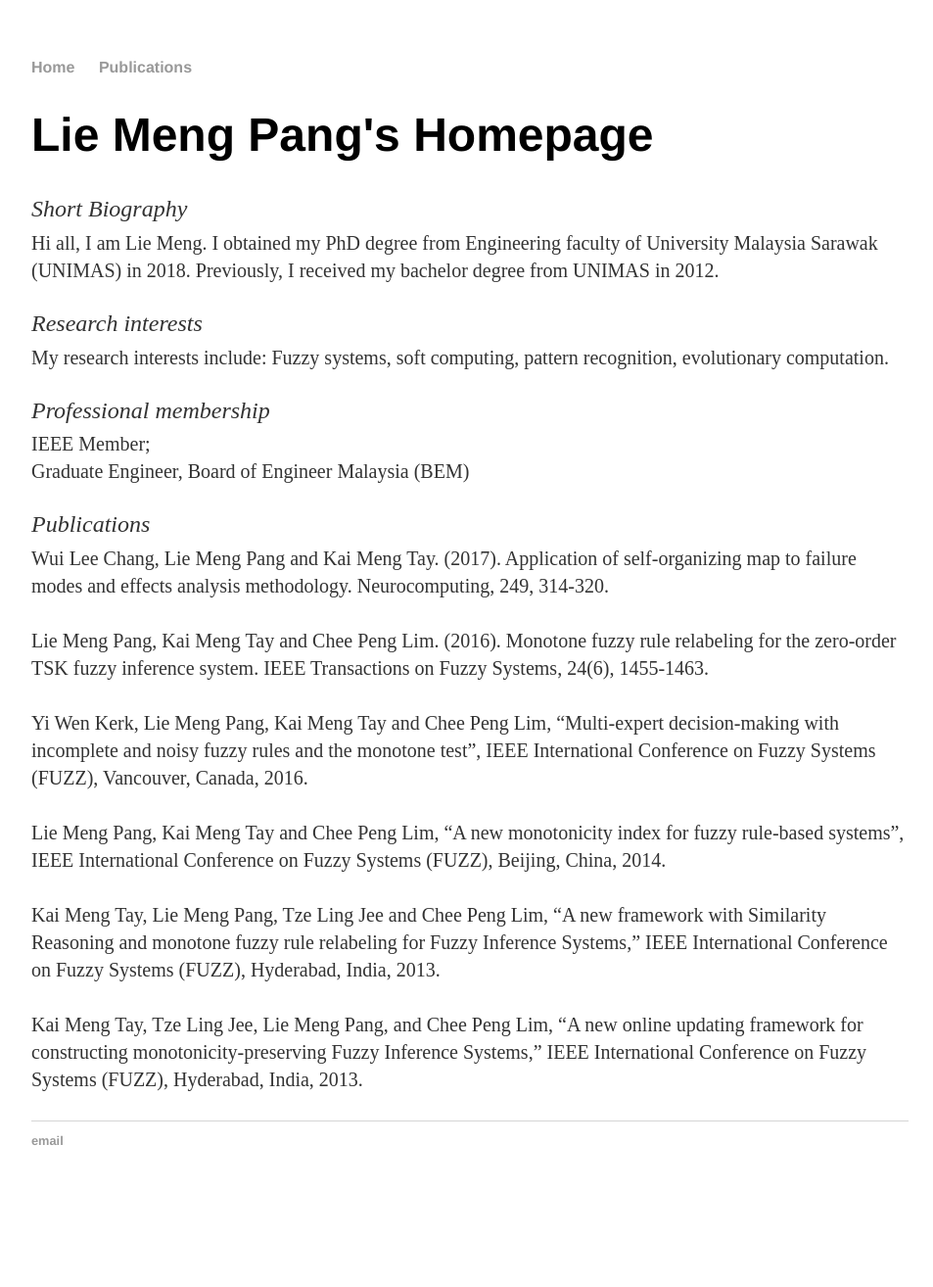
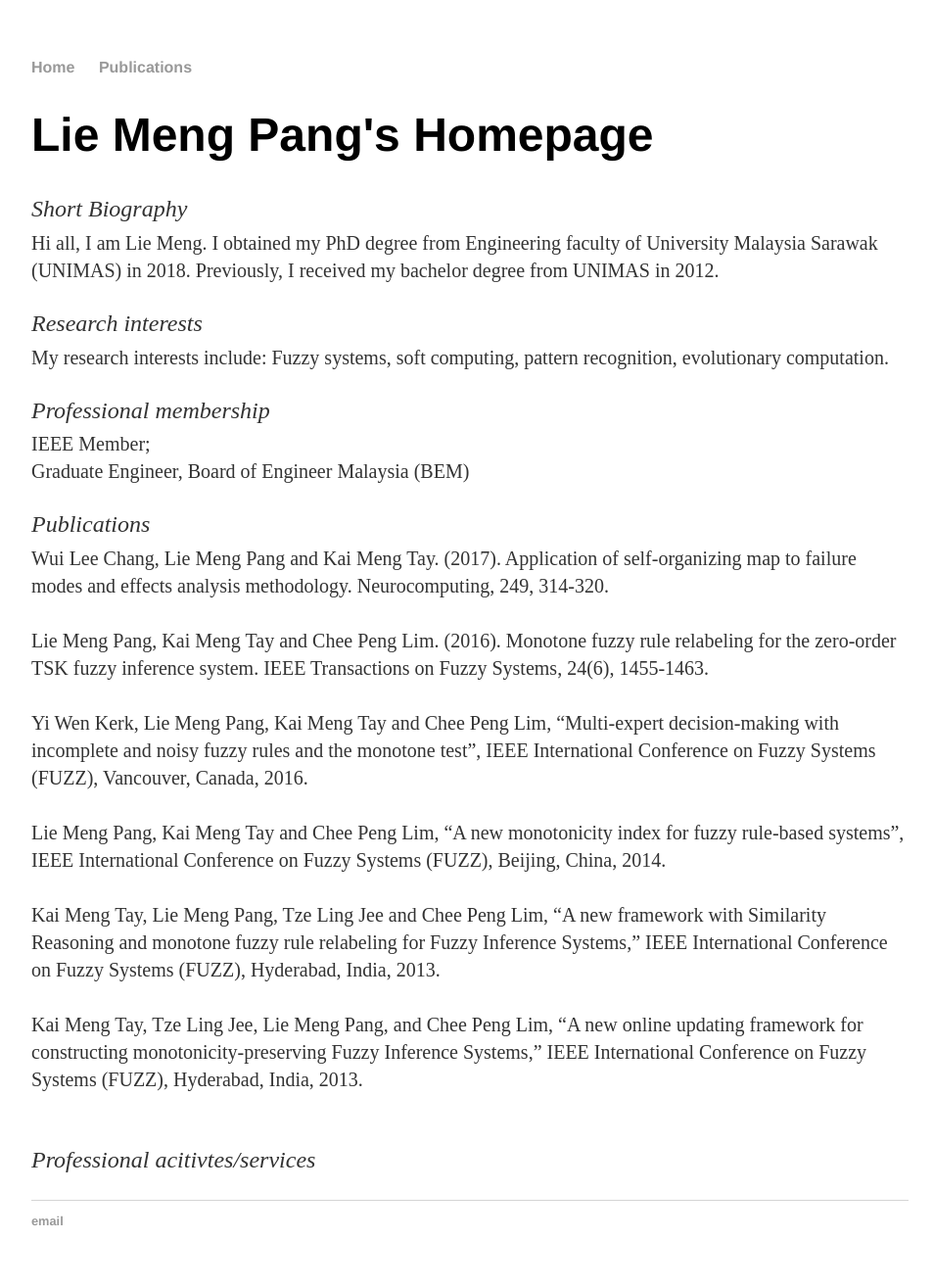
Before and after one commit to lymin1206/test.github.io, a Jekyll site: the page index.html, which Jekyll copies as it is, in a window 1280 px wide. Shown: the whole page at 98% size, without its empty margins (160-1113 px from the left). Built offline with Jekyll 4.4.1, drawn with Linux system fonts in a browser that asks for light colours; before the commit the page ends 1232 px from its top, so only the background shows below that.

Commit message:
Update index.html

```diff
--- a/index.html
+++ b/index.html
@@ -48,6 +48,9 @@
 				“A new online updating framework for constructing monotonicity-preserving Fuzzy Inference Systems,”
 				IEEE International Conference on Fuzzy Systems (FUZZ), Hyderabad, India, 2013.<br><br></p1>
 
+			<p><em> Professional acitivtes/services </em> <p>
+
+
 
     		</div><!-- /.blurb -->
 		</div><!-- /.container -->
```
